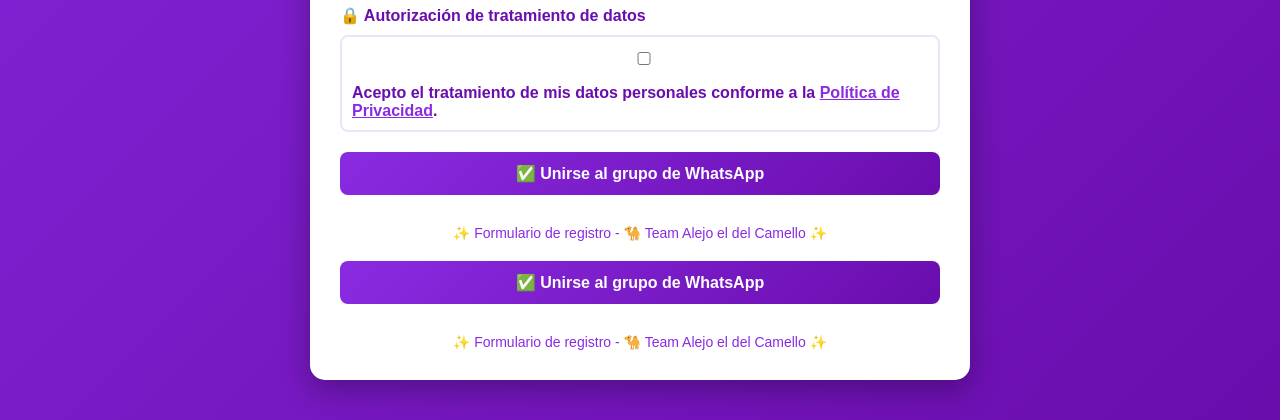
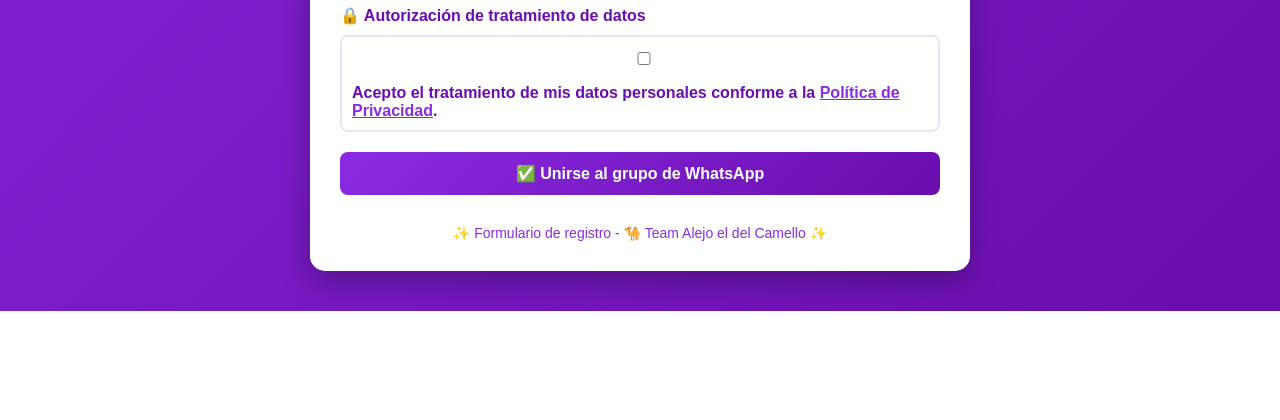
Before and after one commit to dssanche/mi_registro_whatsapp, a Flask app: page / in a window 1280 px wide. Shown: the part 887-1307 px from the top of the page. After the commit the page ends 1198 px from the top, so only its background shows below. Run offline with Flask 3, Linux system fonts and the light colour scheme.

Commit message:
Fix requirements

```diff
--- a/templates/registro.html
+++ b/templates/registro.html
@@ -235,15 +235,6 @@ function togglePolitica() {
 <div class="footer">
     ✨ Formulario de registro - 🐪 Team Alejo el del Camello ✨
 </div>
-
-        <button type="submit">✅ Unirse al grupo de WhatsApp</button>
-    </form>
-
-    <div class="footer">
-        ✨ Formulario de registro - 🐪 Team Alejo el del Camello ✨
-    </div>
-</div>
-
 <script>
     const BASE_URL = "https://mi-registro-whatsapp-6.onrender.com";
 
```
